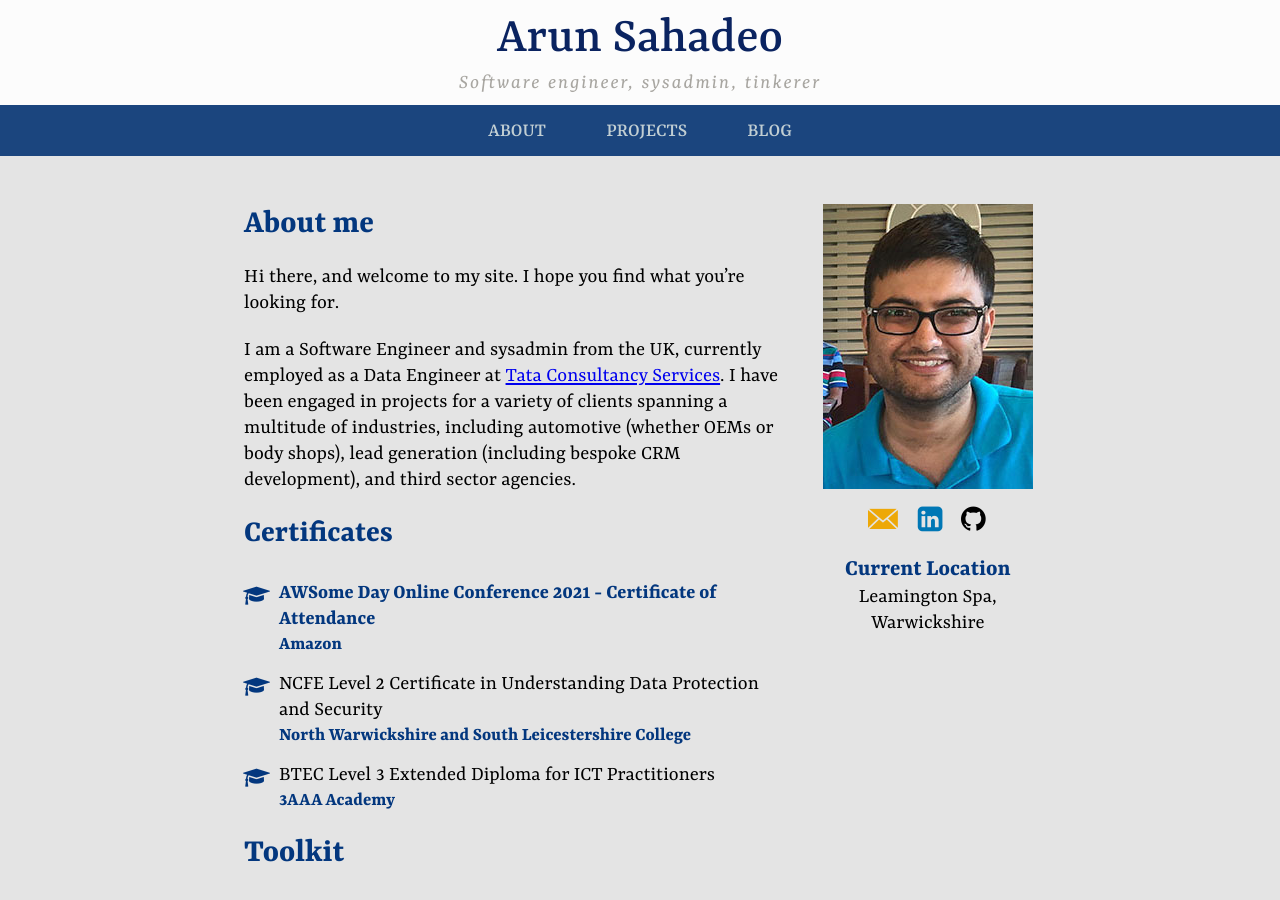
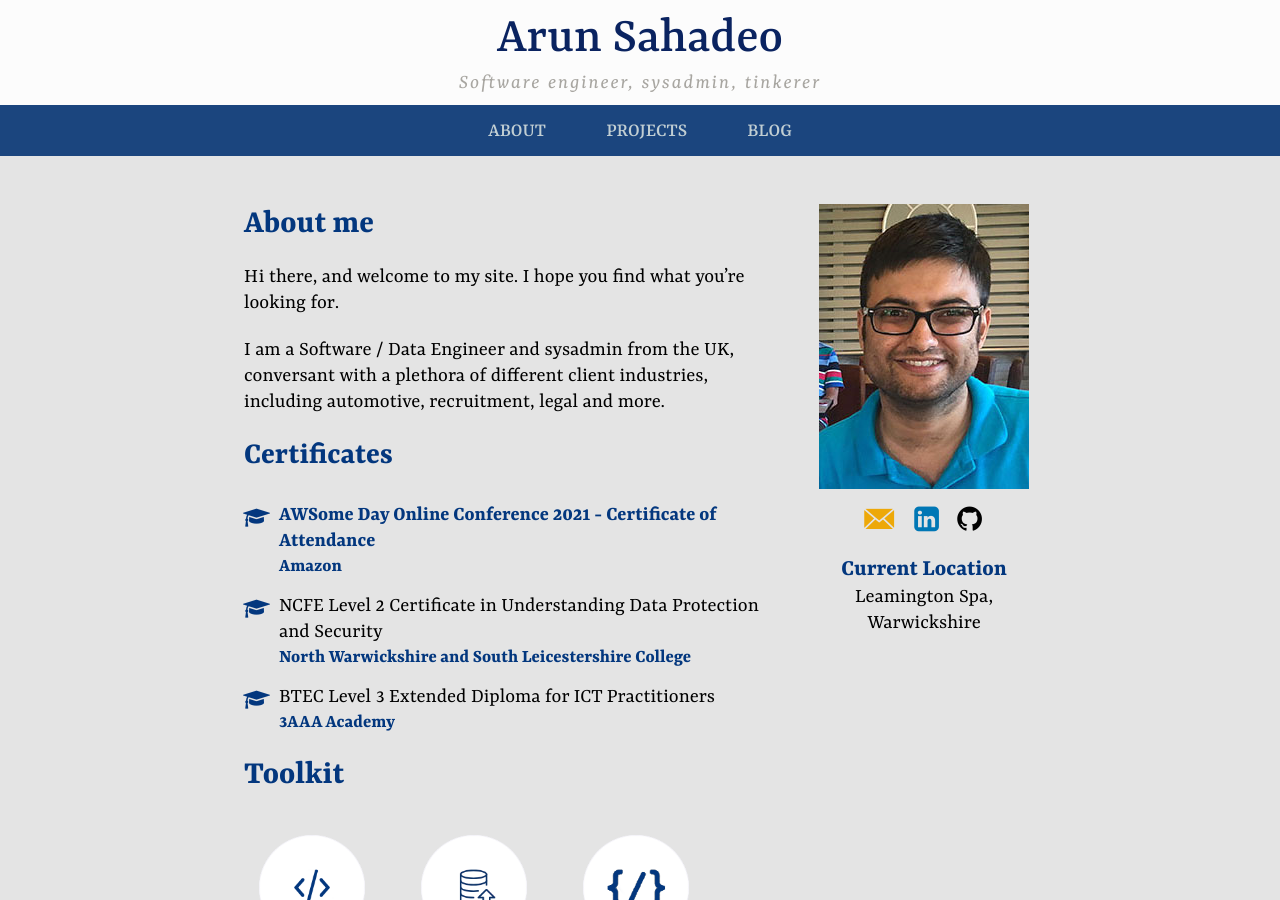
Before and after one commit to ArunSahadeo/ArunSahadeo.github.io, a Jekyll site: the page built from index.html, in a window 1280 px wide and 900 px high. Built offline with Jekyll 4.4.1, drawn with Linux system fonts in a browser that asks for light colours; some web fonts are replaced.

Commit message:
Update homepage

```diff
--- a/_config.yml
+++ b/_config.yml
@@ -30,9 +30,6 @@ linkedin_username: arun-sahadeo-00836883
 location: Leamington Spa, Warwickshire
 
 # Employment settings
-current_employer: Tata Consultancy Services
-current_employer_link: https://www.tcs.com
-current_role: Data Engineer
 
 # Permalink settings
 permalink: /blog/:title
--- a/index.html
+++ b/index.html
@@ -33,7 +33,7 @@ bodyClasses:
 		</p>
 		{% else %}
     <p>
-      I am a Software Engineer and sysadmin from the UK, with experience working for a variety of blue chip and SME clients on applications including multilingual technical documentation sites, booking / eCommerce platforms and lead integrations for both out-of-the-box and bespoke CRM systems, to name a few.
+      I am a Software / Data Engineer and sysadmin from the UK, conversant with a plethora of different client industries, including automotive, recruitment, legal and more.
     </p>
 		{% endunless %}
 
```
